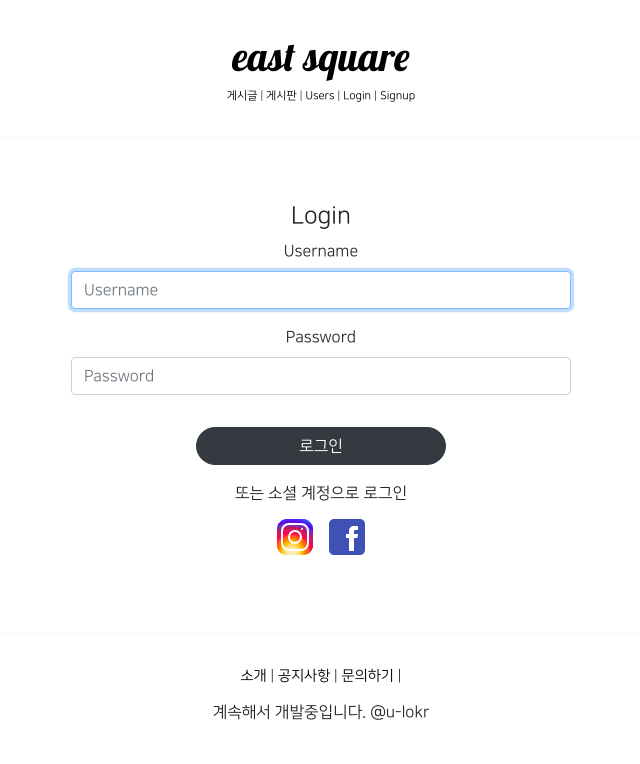
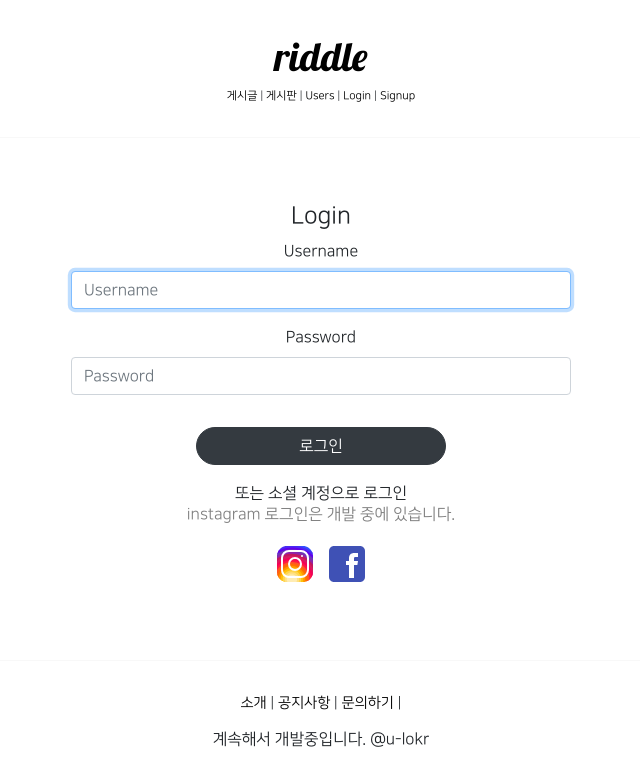
Before and after one commit to dove9441/myblog, a Django app: page /accounts/login/ in a window 1280 px wide. Shown: the top 764 px of the page, without its empty margins (319-959 px from the left). Run offline with Django 3.2, Linux system fonts and the light colour scheme; parts of the project's set-up code (start-up, migrations or seed data) failed here and were passed over; some libraries are stand-ins or nearby versions; some web fonts are replaced.

Commit message:
before design edit

```diff
--- a/blog/blog/urls.py
+++ b/blog/blog/urls.py
@@ -20,7 +20,6 @@ from django.conf.urls.static import static #static 안의 static이다
 from django.conf import settings
 from articleapp.views import ArticleListView
 
-
 urlpatterns = [
     path('', ArticleListView.as_view(), name='home'),
 
@@ -34,6 +33,8 @@ urlpatterns = [
     #소셜 로그인 앱
     path('socialauth/', include('socialauth.urls')),
     path('social-auth/', include('social_django.urls', namespace="social")), #이건 꼭 최상위 urls.py에 써줘야 한다.
+    #allauth
+    path('accounts/', include('allauth.urls')),
 
 
 ] + static(settings.MEDIA_URL, document_root=settings.MEDIA_ROOT)
--- a/blog/socialauth/templates/socialauth/login.html
+++ b/blog/socialauth/templates/socialauth/login.html
@@ -1,12 +1,17 @@
 <!-- templates/login.html -->
 {% load static %}
-
+{% load socialaccount %}
 
 {% block content %}
 <div class="row">
     <div class="col-md-8 mx-auto social-container my-2 order-md-1">
-        <a href="{% url 'social:begin' 'instagram' %}"><img src="{% static 'icons/instagram.svg' %}"></a>
-        <a href="{% url 'social:begin' 'facebook' %}"><img src="{% static 'icons/facebook.svg' %}"></a>
+        <a href="{% url 'social:begin' 'instagram' %}"><img src="{% static 'icons/instagram.svg' %}"><!--using social-app-django--></a>
+        <!--<a href="{% provider_login_url 'instagram' method='oauth2' %}"><img src="{% static 'icons/instagram.svg' %}">using allauth</a> <br>-->
+        <a href="{% url 'social:begin' 'facebook' %}"><img src="{% static 'icons/facebook.svg' %}"><!--using social-app-django--></a>
+        <!--<a href="{% provider_login_url 'facebook' method='oauth2' %}"><img src="{% static 'icons/facebook.svg' %}">using allauth</a>-->
     </div>
+    <h6 style="color:gray">
+        instagram 로그인은 개발 중에 있습니다.
+    </h6>
 </div>
 {% endblock %}
--- a/blog/templates/header.html
+++ b/blog/templates/header.html
@@ -1,7 +1,7 @@
 <div class="dove_header">
     <!-- rem은 상위 요소의 상대적 크기로 지정. body의 상대적 크기로 각 영역을 나누고 (이번엔 10, 20 ,10이다)내용을 채워넣는다. rem을 적극 이용하자. 나머지 여백 조정 등을 한다.-->
     <div>
-        <h1 class="dove_logo" style="margin-top:1rem;"><a href="{% url 'home' %}">east square</a></h1>
+        <h1 class="dove_logo" style="margin-top:1rem;"><a href="{% url 'home' %}">riddle</a></h1>
     </div>
 
     <div style="font-size:.7rem;">
```
Also changed, not shown: blog/accountapp/templates/accountapp/create.html (+8 -3 lines), blog/blog/settings.py (+19 -3 lines), blog/db.sqlite3, blog/static/images/pwnotice.png (renamed from blog/accountapp/templates/accountapp/pas.png), 1 other file.
